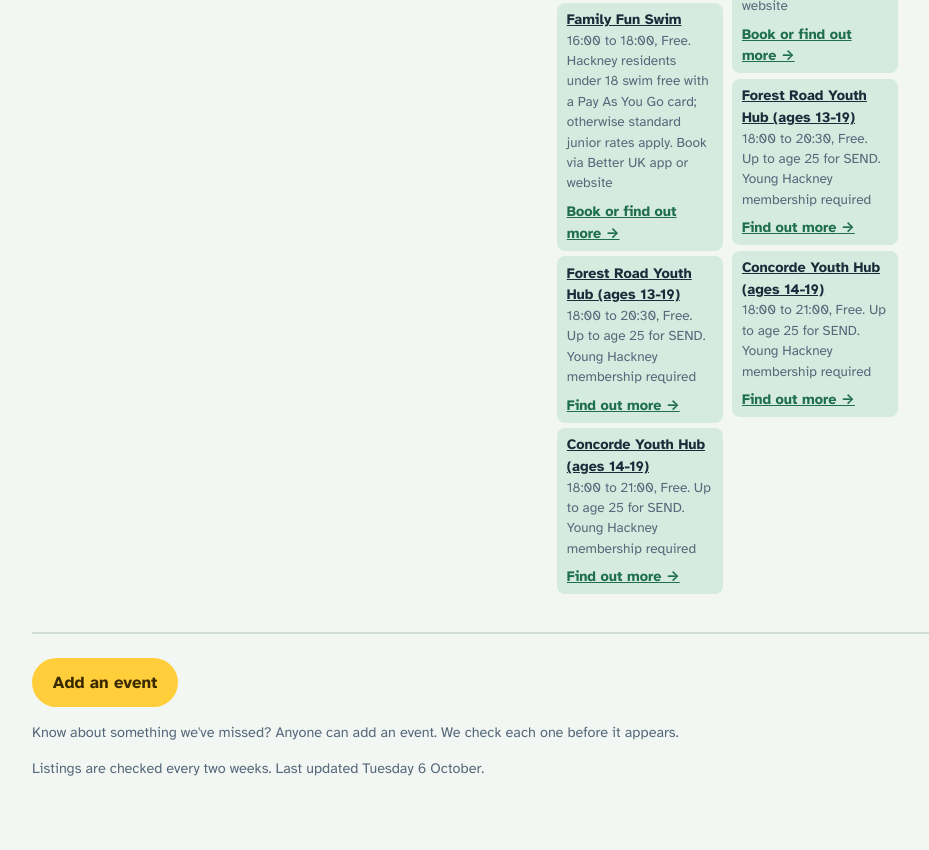
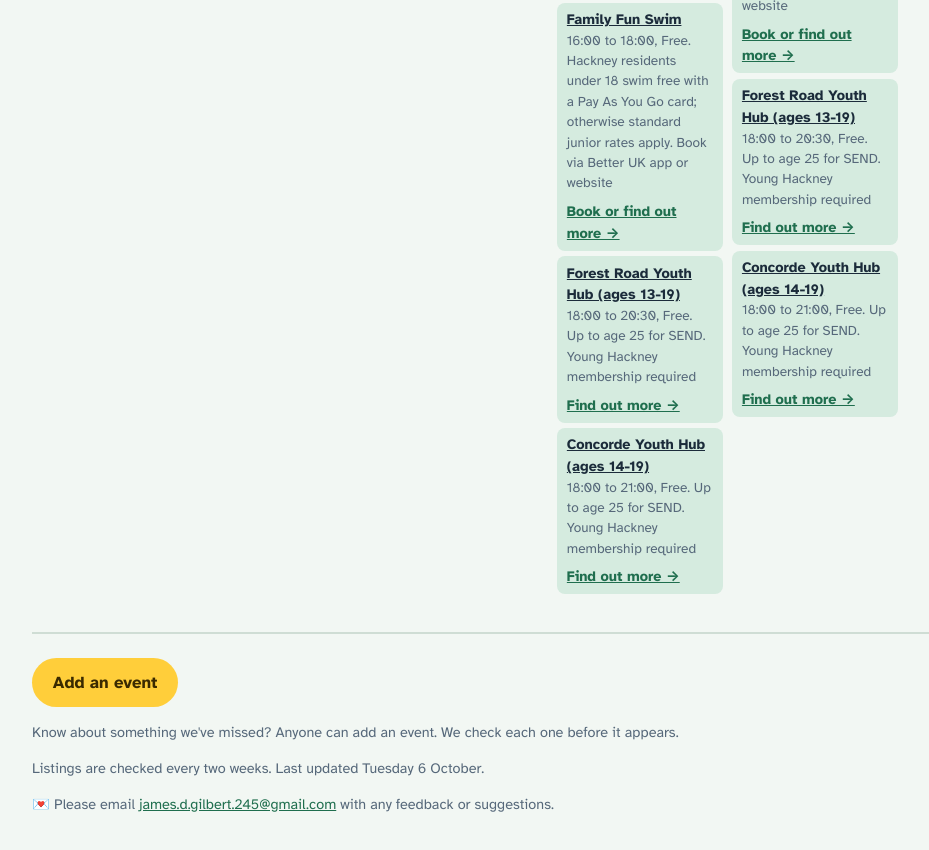
Before and after one commit to jdgilbert245/Hackney-kids-activities, a plain HTML site: page index.html in a window 1280 px wide. Shown: the part 5804-6654 px from the top of the page, without its empty margins (0-929 px from the left). Drawn offline with nearby package versions, Linux system fonts and the light colour scheme.

Commit message:
Add feedback section to footer in index.html

```diff
--- a/index.html
+++ b/index.html
@@ -212,6 +212,10 @@ footer p { color: var(--muted); font-size: .9rem; }
     <a class="submit" href="#" id="submitlink" data-gc="add-event">Add an event</a>
     <p>Know about something we've missed? Anyone can add an event. We check each one before it appears.</p>
     <p id="updated"></p>
+    <p class="feedback">
+      💌 Please email <a href="mailto:james.d.gilbert.245@gmail.com?subject=Kids%27%20week%20in%20Hackney%20feedback">james.d.gilbert.245@gmail.com</a>
+      with any feedback or suggestions.
+    </p>
   </footer>
 </div>
 
```
